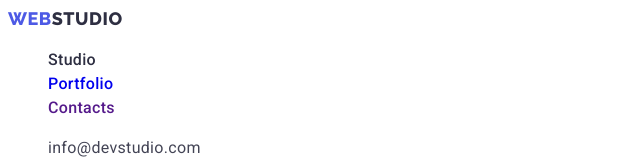
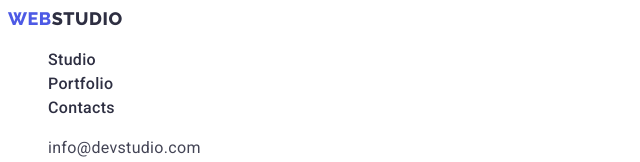
Before and after one commit to CatherineJBO/goit-markup-hw-02, a plain HTML site: page portfolio.html in a window 1280 px wide. Shown: the top 162 px of the page, without its empty margins (0-640 px from the left). Drawn offline with Linux system fonts and the light colour scheme.

Commit message:
fixed five

```diff
--- a/portfolio.html
+++ b/portfolio.html
@@ -20,8 +20,10 @@
         >
         <ul class="list">
           <li><a class="link menu-list" href="./index.html">Studio</a></li>
-          <li><a href="./portfolio.html">Portfolio</a></li>
-          <li><a href="">Contacts</a></li>
+          <li>
+            <a class="link menu-list" href="./portfolio.html">Portfolio</a>
+          </li>
+          <li><a class="link menu-list" href="">Contacts</a></li>
         </ul>
       </nav>
       <address class="connection">
```
